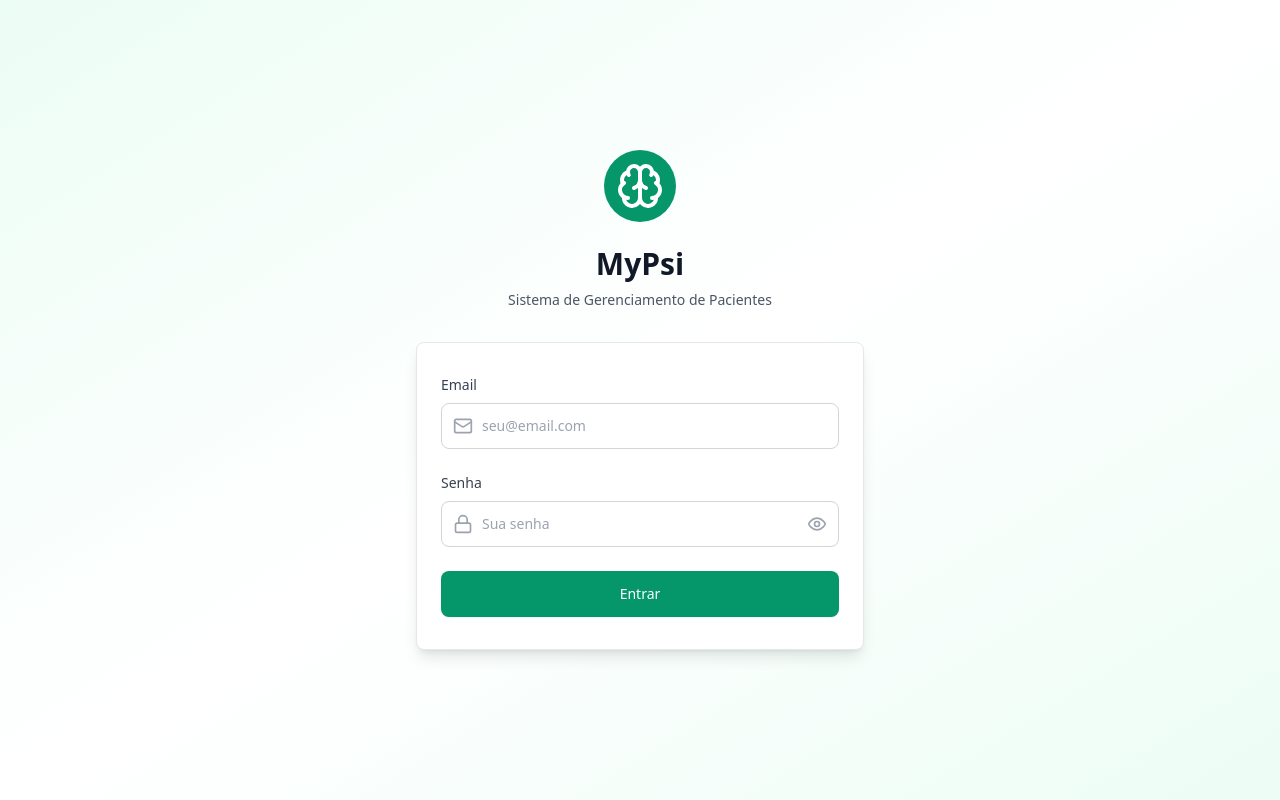
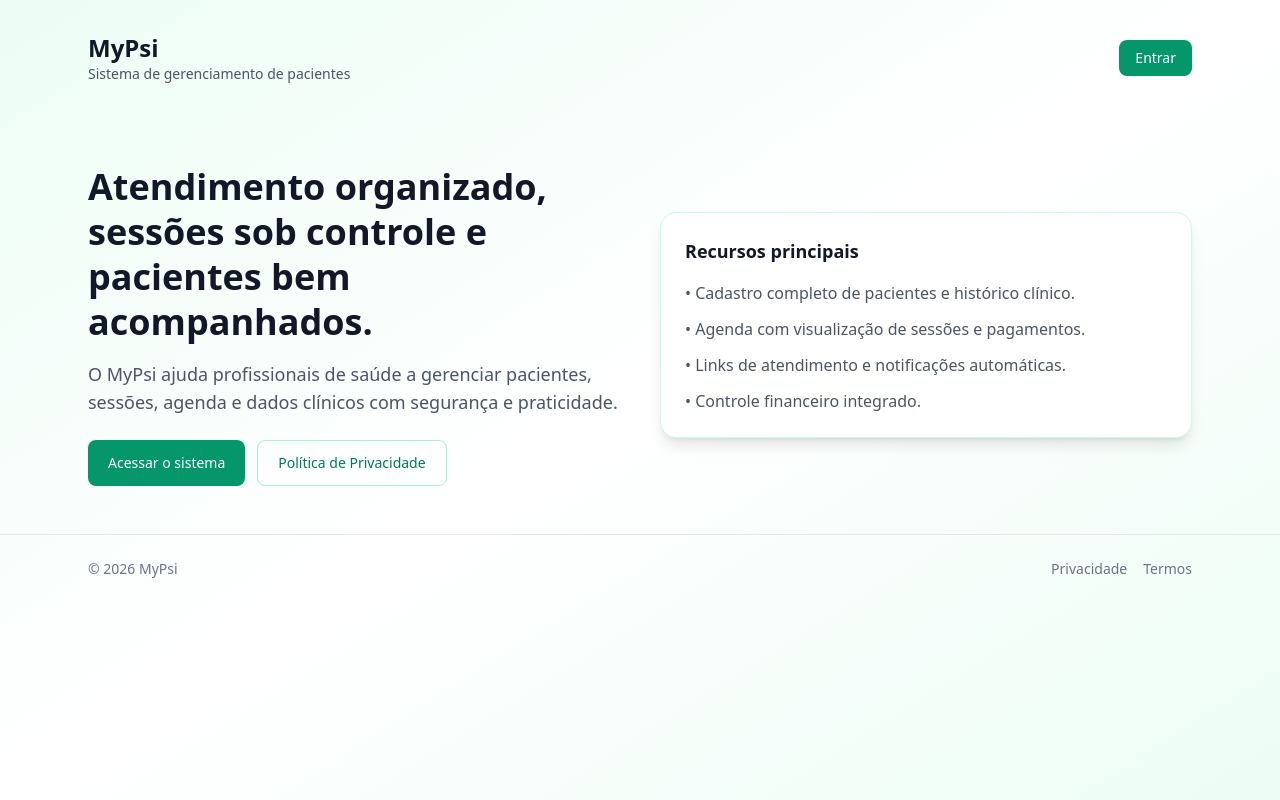
Before and after one commit to DANIELROCHA1990/my-psi, a React (Vite) app: page / in a window 1280 px wide. Before the commit this address led to /auth. Built offline with nearby package versions, Linux system fonts and the light colour scheme; no server answers.

Commit message:
ajusta LP

```diff
--- a/index.html
+++ b/index.html
@@ -2,6 +2,7 @@
 <html lang="en">
   <head>
     <meta charset="UTF-8" />
+    <meta name="google-site-verification" content="_rQd1xdeyQ0M_8t3dGAWD9GDx9y2hYgzDeghmVuiz8A" />
     <link rel="icon" type="image/svg+xml" href="/vite.svg" />
     <meta name="viewport" content="width=device-width, initial-scale=1.0" />
     <title>MyPsi - Sistema de Gerenciamento de Pacientes</title>
--- a/src/App.tsx
+++ b/src/App.tsx
@@ -15,6 +15,8 @@ import Settings from './pages/Settings'
 import Notifications from './pages/Notifications'
 import PushAgendaPreview from './pages/PushAgendaPreview'
 import ScheduleLink from './pages/ScheduleLink'
+import PrivacyPolicy from './pages/PrivacyPolicy'
+import TermsOfService from './pages/TermsOfService'
 import { supabase } from './lib/supabase'
 import { Eye, EyeOff, Lock } from 'lucide-react'
 
@@ -90,6 +92,8 @@ export default function App() {
   return (
     <Router>
       <Routes>
+        <Route path="/privacidade" element={<PrivacyPolicy />} />
+        <Route path="/termos" element={<TermsOfService />} />
         <Route path="/notificacoes" element={<Notifications />} />
         <Route path="/push" element={<Navigate to="/notificacoes" replace />} />
         <Route path="/push/agenda" element={<PushAgendaPreview />} />
--- a/src/components/common/ProtectedRoute.tsx
+++ b/src/components/common/ProtectedRoute.tsx
@@ -1,6 +1,7 @@
 import React from 'react'
-import { Navigate } from 'react-router-dom'
+import { Navigate, useLocation } from 'react-router-dom'
 import { useAuth } from '../../hooks/useAuth'
+import Landing from '../../pages/Landing'
 
 interface ProtectedRouteProps {
   children: React.ReactNode
@@ -8,6 +9,7 @@ interface ProtectedRouteProps {
 
 export default function ProtectedRoute({ children }: ProtectedRouteProps) {
   const { user, loading } = useAuth()
+  const location = useLocation()
 
   if (loading) {
     return (
@@ -18,6 +20,9 @@ export default function ProtectedRoute({ children }: ProtectedRouteProps) {
   }
 
   if (!user) {
+    if (location.pathname === '/') {
+      return <Landing />
+    }
     return <Navigate to="/auth" replace />
   }
 
--- /dev/null
+++ b/src/pages/Landing.tsx
@@ -0,0 +1,68 @@
+import React from 'react'
+
+export default function Landing() {
+  return (
+    <div className="min-h-screen bg-gradient-to-br from-emerald-50 via-white to-emerald-50">
+      <header className="max-w-6xl mx-auto px-6 py-8 flex items-center justify-between">
+        <div>
+          <h1 className="text-2xl font-bold text-gray-900">MyPsi</h1>
+          <p className="text-sm text-gray-600">Sistema de gerenciamento de pacientes</p>
+        </div>
+        <a
+          href="/auth"
+          className="inline-flex items-center justify-center rounded-lg bg-emerald-600 px-4 py-2 text-sm font-medium text-white hover:bg-emerald-700 transition-colors"
+        >
+          Entrar
+        </a>
+      </header>
+
+      <main className="max-w-6xl mx-auto px-6 py-12">
+        <div className="grid grid-cols-1 lg:grid-cols-2 gap-10 items-center">
+          <div>
+            <h2 className="text-4xl font-bold text-gray-900 leading-tight">
+              Atendimento organizado, sessões sob controle e pacientes bem acompanhados.
+            </h2>
+            <p className="mt-4 text-gray-600 text-lg">
+              O MyPsi ajuda profissionais de saúde a gerenciar pacientes, sessões, agenda e
+              dados clínicos com segurança e praticidade.
+            </p>
+            <div className="mt-6 flex flex-col sm:flex-row gap-3">
+              <a
+                href="/auth"
+                className="inline-flex items-center justify-center rounded-lg bg-emerald-600 px-5 py-3 text-sm font-medium text-white hover:bg-emerald-700 transition-colors"
+              >
+                Acessar o sistema
+              </a>
+              <a
+                href="/privacidade"
+                className="inline-flex items-center justify-center rounded-lg border border-emerald-200 px-5 py-3 text-sm font-medium text-emerald-700 hover:bg-emerald-50 transition-colors"
+              >
+                Política de Privacidade
+              </a>
+            </div>
+          </div>
+
+          <div className="bg-white rounded-2xl shadow-lg border border-emerald-100 p-6">
+            <h3 className="text-lg font-semibold text-gray-900">Recursos principais</h3>
+            <ul className="mt-4 space-y-3 text-gray-600">
+              <li>• Cadastro completo de pacientes e histórico clínico.</li>
+              <li>• Agenda com visualização de sessões e pagamentos.</li>
+              <li>• Links de atendimento e notificações automáticas.</li>
+              <li>• Controle financeiro integrado.</li>
+            </ul>
+          </div>
+        </div>
+      </main>
+
+      <footer className="border-t border-gray-200">
+        <div className="max-w-6xl mx-auto px-6 py-6 flex flex-col sm:flex-row gap-3 sm:items-center sm:justify-between text-sm text-gray-500">
+          <span>© 2026 MyPsi</span>
+          <div className="flex gap-4">
+            <a href="/privacidade" className="hover:text-emerald-700">Privacidade</a>
+            <a href="/termos" className="hover:text-emerald-700">Termos</a>
+          </div>
+        </div>
+      </footer>
+    </div>
+  )
+}
```
